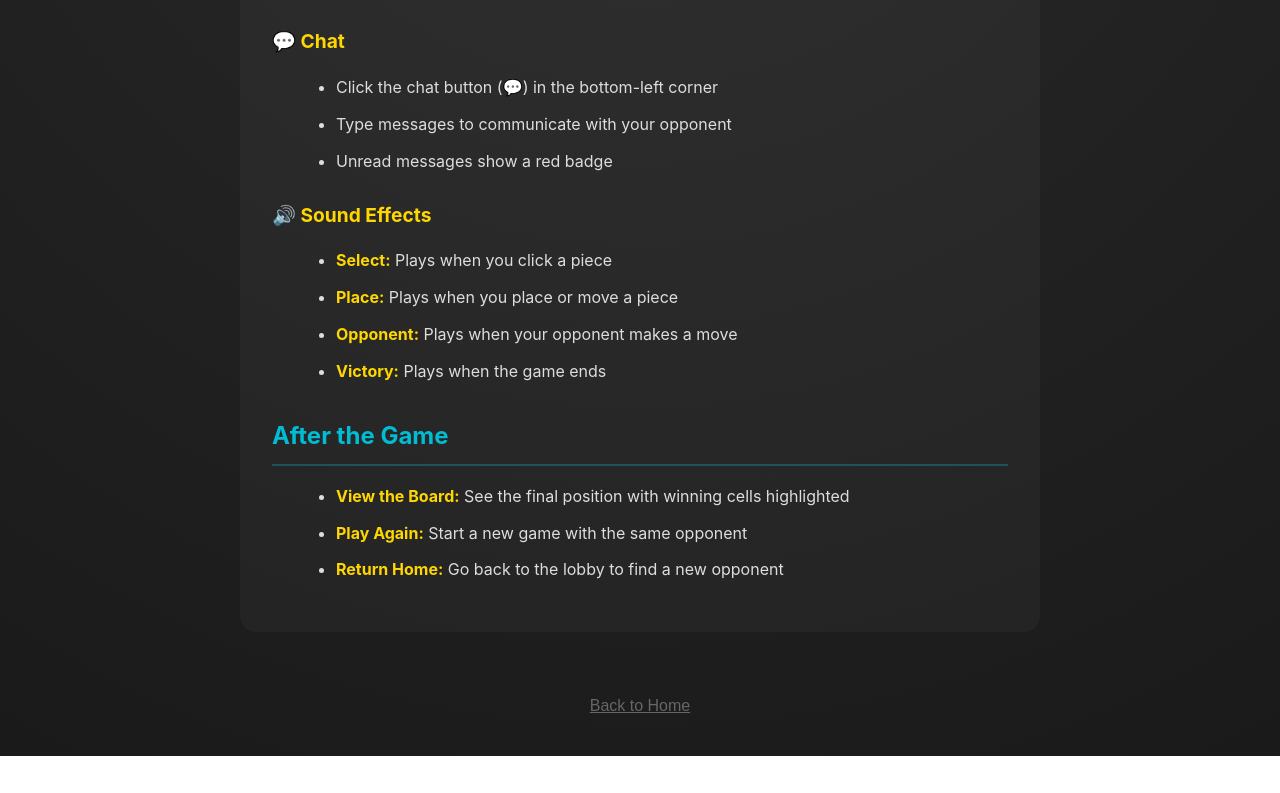
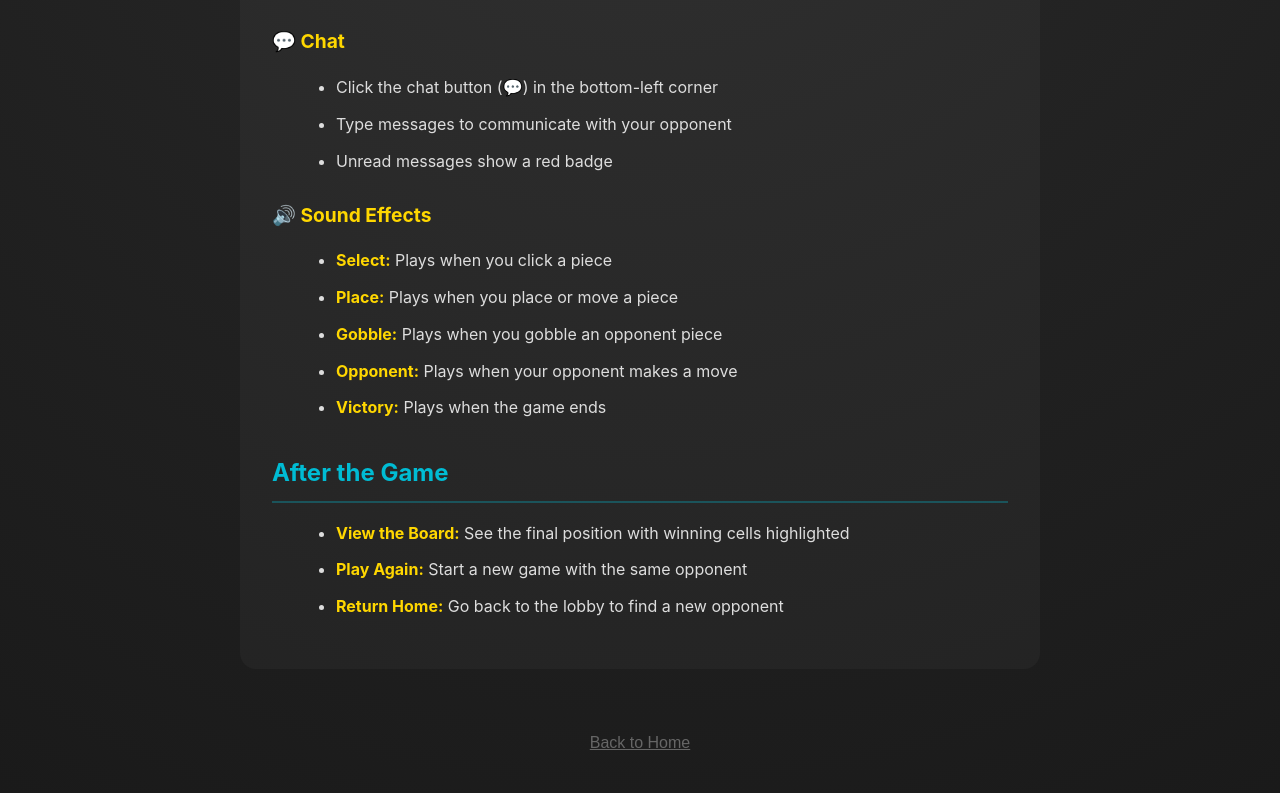
Before and after one commit to jkneal/jerrysgobblet, a React (Vite) app in the folder client/: page /how-to-play in a window 1280 px wide. Shown: the part 1467-2260 px from the top of the page. Before the commit the page ends 2223 px from the top, so only its background shows below. Built offline with nearby package versions, Linux system fonts and the light colour scheme; no server answers.

Commit message:
Update help

```diff
--- a/client/src/pages/HowToPlay.jsx
+++ b/client/src/pages/HowToPlay.jsx
@@ -84,6 +84,7 @@ const HowToPlay = () => {
                         <ul>
                             <li><strong>Select:</strong> Plays when you click a piece</li>
                             <li><strong>Place:</strong> Plays when you place or move a piece</li>
+                            <li><strong>Gobble:</strong> Plays when you gobble an opponent piece</li>
                             <li><strong>Opponent:</strong> Plays when your opponent makes a move</li>
                             <li><strong>Victory:</strong> Plays when the game ends</li>
                         </ul>
```
